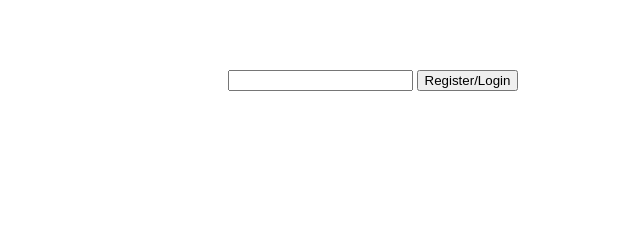
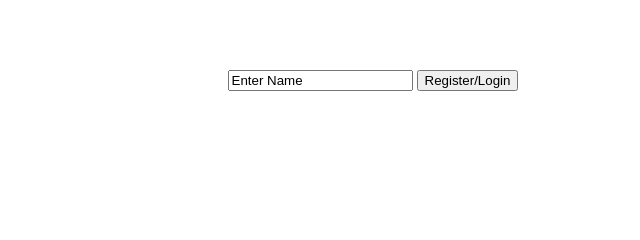
Before and after one commit to ncarignan/Card-Fellows, a plain HTML site: page index.html in a window 1280 px wide. Shown: the part 265-505 px from the top of the page, 317-957 px from the left. Drawn offline with Linux system fonts and the light colour scheme.

Commit message:
enter name

```diff
--- a/index.html
+++ b/index.html
@@ -27,7 +27,7 @@
     <div id="welcome"></div>
       <a href="html/game.html"><button id="get-started" type="button" name="button" hidden>Get Started</button></a>
       <form id = "login" class="#" action="index.html" method="post" style="block">
-        <input type="text" name="username" value="">
+        <input type="text" name="username" value="Enter Name">
         <button type="submit">Register/Login</button>
       </form>
       <button id="change-user" type="button" name="button" hidden>Change User</button>
```
